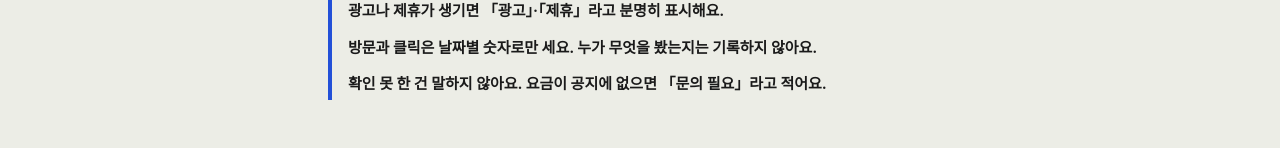
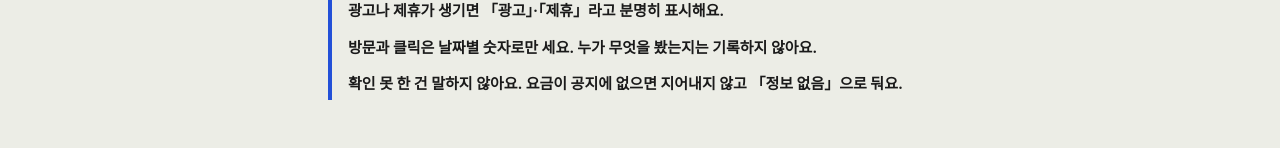
Before and after one commit to new-generation25/pick-art, a Next.js app in the folder frontend/: page /about in a window 1280 px wide. Shown: the part 1267-1415 px from the top of the page. Built offline with nearby package versions, Linux system fonts and the light colour scheme; no server answers; a web font is replaced by a local one.

Commit message:
fix(site): about page says missing price shows 정보 없음 (matches the detail page)
Co-Authored-By: Claude Opus 5.5 <noreply@anthropic.com>

```diff
--- a/frontend/src/app/about/page.tsx
+++ b/frontend/src/app/about/page.tsx
@@ -71,7 +71,7 @@ export default function AboutPage() {
                     <p className="text-[15px] font-bold leading-relaxed text-ink">돈을 받고 순서를 바꾸지 않아요. 목록은 날짜와 지역 규칙으로만 정렬해요.</p>
                     <p className="text-[15px] font-bold leading-relaxed text-ink">광고나 제휴가 생기면 「광고」·「제휴」라고 분명히 표시해요.</p>
                     <p className="text-[15px] font-bold leading-relaxed text-ink">방문과 클릭은 날짜별 숫자로만 세요. 누가 무엇을 봤는지는 기록하지 않아요.</p>
-                    <p className="text-[15px] font-bold leading-relaxed text-ink">확인 못 한 건 말하지 않아요. 요금이 공지에 없으면 「문의 필요」라고 적어요.</p>
+                    <p className="text-[15px] font-bold leading-relaxed text-ink">확인 못 한 건 말하지 않아요. 요금이 공지에 없으면 지어내지 않고 「정보 없음」으로 둬요.</p>
                 </section>
 
                 <section>
```
